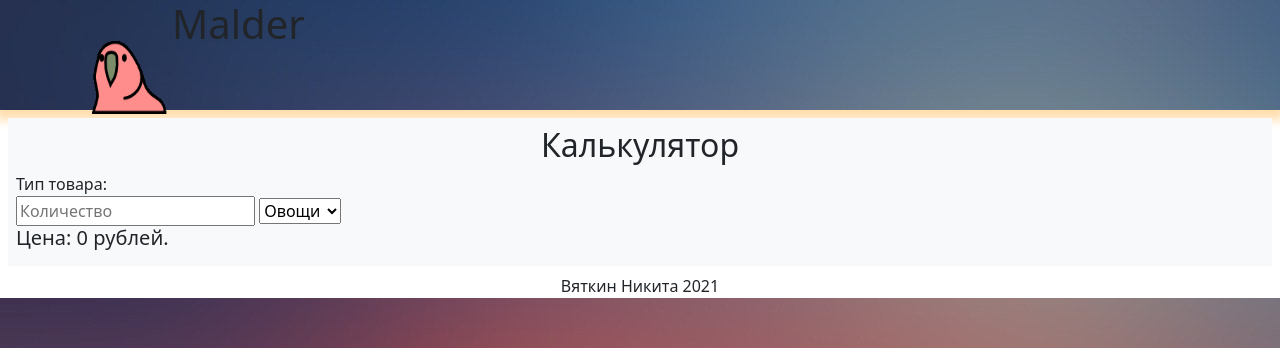
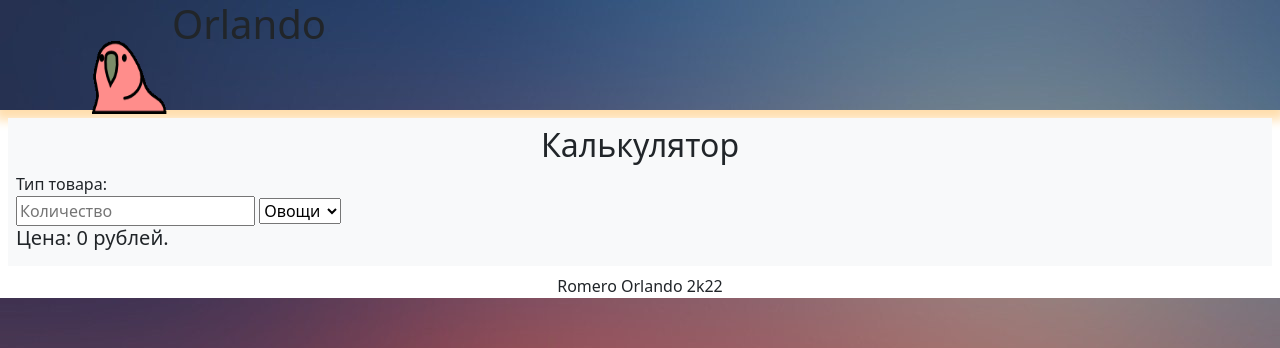
Before and after one commit to RomeroSolovev/web6, a website: page index.html in a window 1280 px wide. Shown: the top 348 px of the page. Drawn offline with nearby package versions, Linux system fonts and the light colour scheme.

Commit message:
Update index.html

```diff
--- a/index.html
+++ b/index.html
@@ -17,7 +17,7 @@
     <header class="mb-2">
         <div class="container-lg">
             <img class="mt-1" src="log.gif" alt="logo">
-            <div class="hhh"><h1>Malder</h1></div>
+            <div class="hhh"><h1>Orlando</h1></div>
         </div>
     </header>
     <section class="m-2">
@@ -50,7 +50,7 @@
     </div>
 </section>
     <footer class="container_fluid d-flex justify-content-center align-items-center">
-        Вяткин Никита 2021
+        Romero Orlando 2k22
     </footer>
 </body>
 </html>
```
